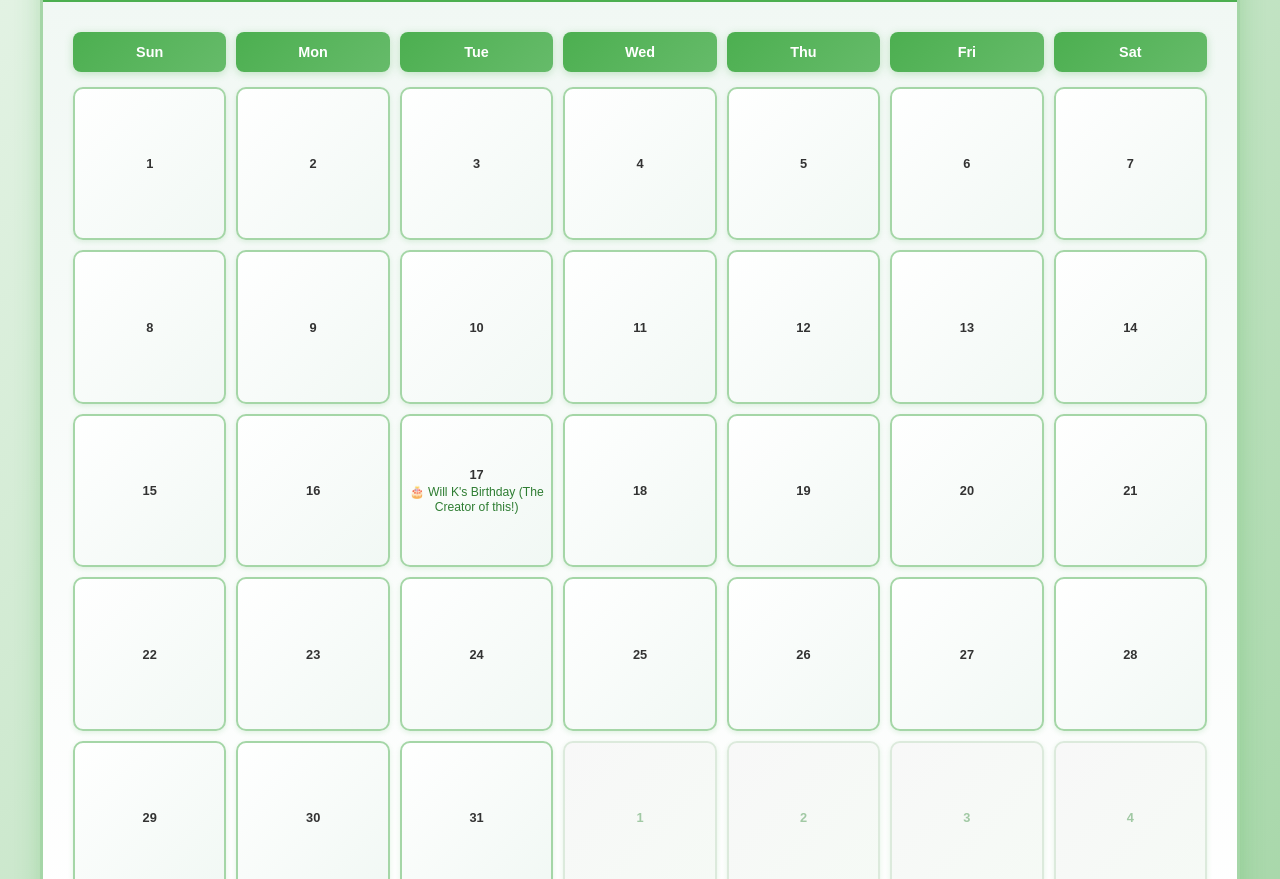
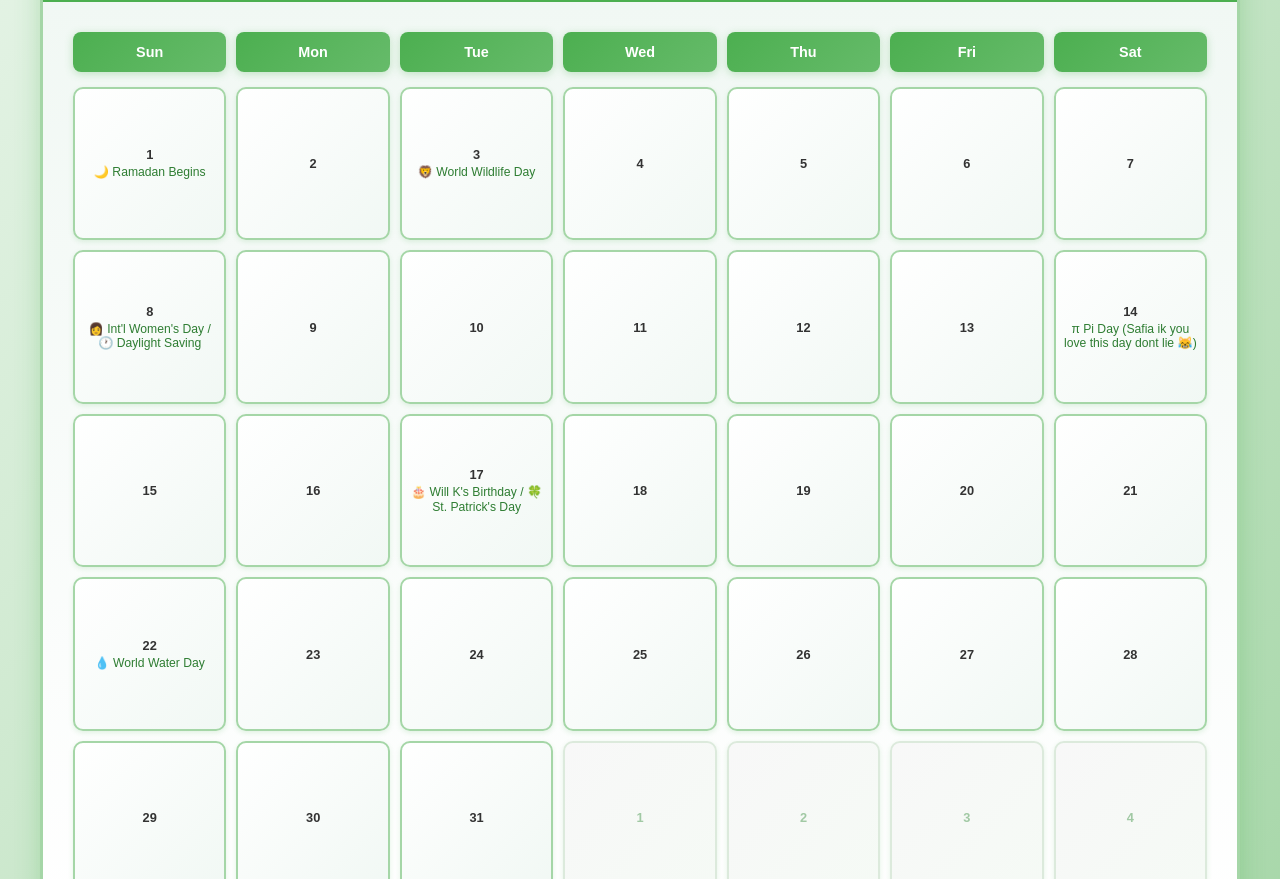
Before and after one commit to glimmercharger/Cat-Calendar-2026, a plain HTML site: page months/march.html in a window 1280 px wide. Shown: the part 221-1100 px from the top of the page. Drawn offline with Linux system fonts and the light colour scheme.

Commit message:
Added more events!

```diff
--- a/months/march.html
+++ b/months/march.html
@@ -294,28 +294,28 @@
                     <div class="weekday">Sat</div>
                 </div>
                 <div class="days">
-                    <div class="day">1</div>
+                    <div class="day">1<div class="event">🌙 Ramadan Begins</div></div>
                     <div class="day">2</div>
-                    <div class="day">3</div>
+                    <div class="day">3<div class="event">🦁 World Wildlife Day</div></div>
                     <div class="day">4</div>
                     <div class="day">5</div>
                     <div class="day">6</div>
                     <div class="day">7</div>
-                    <div class="day">8</div>
+                    <div class="day">8<div class="event">👩 Int'l Women's Day / 🕐 Daylight Saving</div></div>
                     <div class="day">9</div>
                     <div class="day">10</div>
                     <div class="day">11</div>
                     <div class="day">12</div>
                     <div class="day">13</div>
-                    <div class="day">14</div>
+                    <div class="day">14<div class="event">π Pi Day (Safia ik you love this day dont lie 😹)</div></div>
                     <div class="day">15</div>
                     <div class="day">16</div>
-                    <div class="day">17<div class="event">🎂 Will K's Birthday (The Creator of this!)</div></div>
+                    <div class="day">17<div class="event">🎂 Will K's Birthday / 🍀 St. Patrick's Day</div></div>
                     <div class="day">18</div>
                     <div class="day">19</div>
                     <div class="day">20</div>
                     <div class="day">21</div>
-                    <div class="day">22</div>
+                    <div class="day">22<div class="event">💧 World Water Day</div></div>
                     <div class="day">23</div>
                     <div class="day">24</div>
                     <div class="day">25</div>
```
Also changed, not shown: months/april.html (+1 -1 lines).
